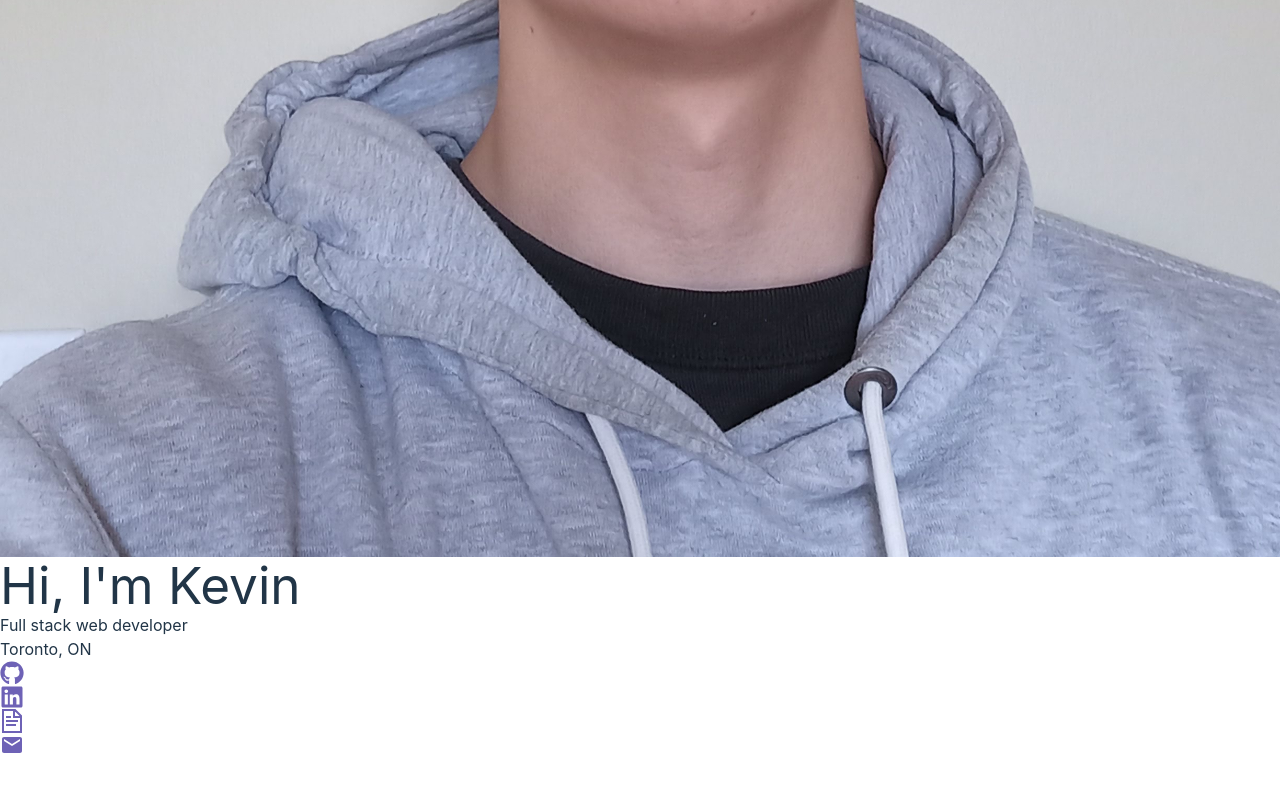
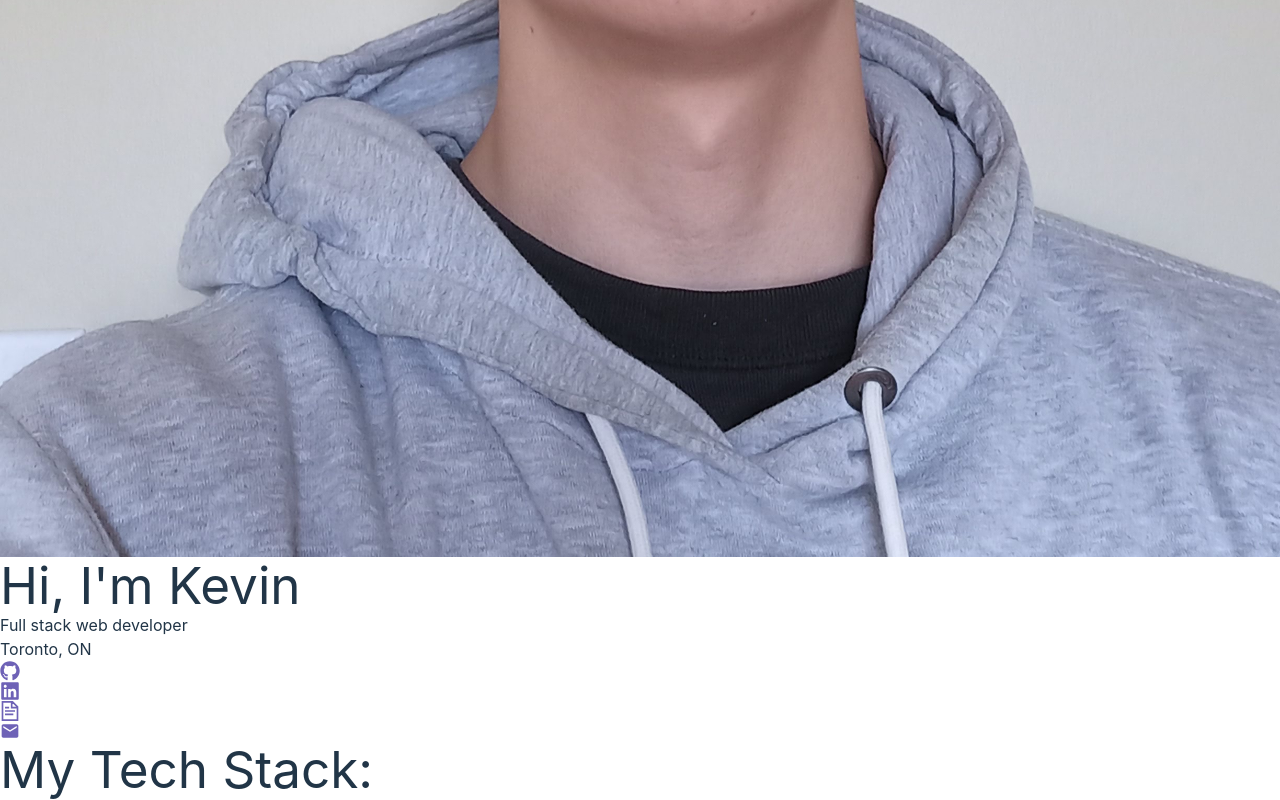
Before and after one commit to kevin-lann/portfolio-2025, a React (Vite) app: page / in a window 1280 px wide. Shown: the part 1396-2196 px from the top of the page. Before the commit the page ends 2153 px from the top, so only its background shows below. Built offline with nearby package versions, Linux system fonts and the light colour scheme.

Commit message:
my tech stack section

```diff
--- a/src/App.tsx
+++ b/src/App.tsx
@@ -13,17 +13,17 @@ function App() {
       <nav id="navbar" className="absolute left-1/2 -translate-x-1/2 z-1000">
           <NavigationBar/>
       </nav>
-      <main className=" h-[100vh] w-[100vw] flex flex-col justify-center overflow-hidden
+      <main className=" min-h-screen w-screen flex flex-col justify-center overflow-hidden
       bg-[radial-gradient(ellipse_80%_70%_at_50%_-25%,rgba(170,144,255,0.16),rgba(255,255,255,0))]
       dark:bg-[radial-gradient(ellipse_80%_50%_at_50%_-20%,rgba(119,224,198, 0.2),rgba(255,255,255,0))]">
 
-        <div className="max-w-6xl mx-auto p-12">
 
-          <div className="text-center flex flex-col width-[50%]">
+          <div className="h-screen flex items-center justify-center px-12">
 
             <Particles className="absolute inset-0 pointer-events-none" quantity={45} ease={100} />
 
-            <div className="relative">
+            <div id="top" className="max-w-2xl w-full">
+                <div className="flex flex-col">
                     <div className="flex flex-row gap-[60px]">
                       {/* image pfp */}
                       <img
@@ -47,25 +47,31 @@ function App() {
                       </div>
                     </div>
 
-                <div className="w-[100%] flex flex-row gap-[36px] items-center justify-end align-center">
+                    <div className="w-full flex flex-row gap-[36px] items-center justify-end">
                         <a className="cursor-pointer" href='https://github.com/kevin-lann'  target="_blank" rel="noopener noreferrer">
-                      <FaGithub size={24}/>
+                          <FaGithub size={20}/>
                         </a>
                         <a className="cursor-pointer" href='https://www.linkedin.com/in/kevin-lan-/'  target="_blank" rel="noopener noreferrer">
-                      <FaLinkedin size={24}/>
+                          <FaLinkedin size={20}/>
                         </a>
                         <a className="cursor-pointer" href='/resume/Kevin_Lan_Resume_2025.pdf' download target="_blank" rel="noopener noreferrer">
-                      <GrDocumentText size={24}/>
+                          <GrDocumentText size={20}/>
                         </a>
 
                         <a className="cursor-pointer" href='mailto:k.lan@mail.utoronto.ca'>
-                      <MdEmail size={24}/>
+                          <MdEmail size={20}/>
                         </a>
                     </div>
-
+                </div>
               </div>
           </div>
 
+          <div id="tech" className="min-h-screen px-12 py-16">
+              <div className="max-w-6xl mx-auto">
+                <h1 className="font-bold text-2xl md:text-3xl">
+                  My Tech Stack:
+                </h1>
+              </div>
           </div>
       </main>
     </>
```
Lines whose indentation alone changed are shown as unchanged.
